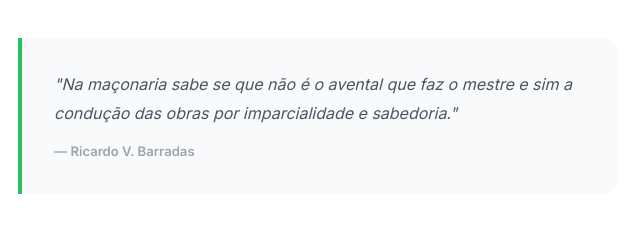
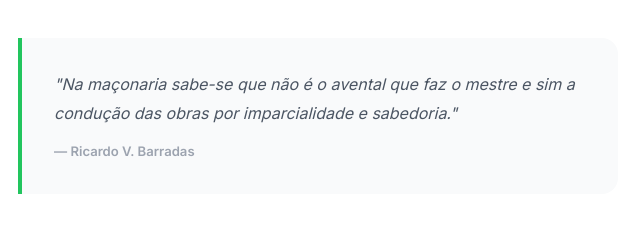
Before and after one commit to mkthunter/lauro-muller-contas, a plain HTML site: page index.html in a window 1280 px wide. Shown: the part 10454-10694 px from the top of the page, 322-962 px from the left. Drawn offline with Linux system fonts and the light colour scheme.

Commit message:
fix: corrige hífen em "sabe-se" na citação de Ricardo V. Barradas
Co-Authored-By: Claude Opus 4.6 (1M context) <noreply@anthropic.com>

```diff
--- a/index.html
+++ b/index.html
@@ -1058,7 +1058,7 @@
     </div>
 
     <blockquote class="reveal reveal-delay-3" style="margin-top:3rem;padding:2rem;background:var(--n50);border-left:4px solid var(--g500);border-radius:0 16px 16px 0;max-width:600px;margin-left:auto;margin-right:auto">
-      <p style="font-size:1rem;font-style:italic;color:var(--n600);line-height:1.8">"Na maçonaria sabe se que não é o avental que faz o mestre e sim a condução das obras por imparcialidade e sabedoria."</p>
+      <p style="font-size:1rem;font-style:italic;color:var(--n600);line-height:1.8">"Na maçonaria sabe-se que não é o avental que faz o mestre e sim a condução das obras por imparcialidade e sabedoria."</p>
       <footer style="margin-top:.8rem;font-size:.82rem;font-weight:600;color:var(--n400)">— Ricardo V. Barradas</footer>
     </blockquote>
   </div>
```
